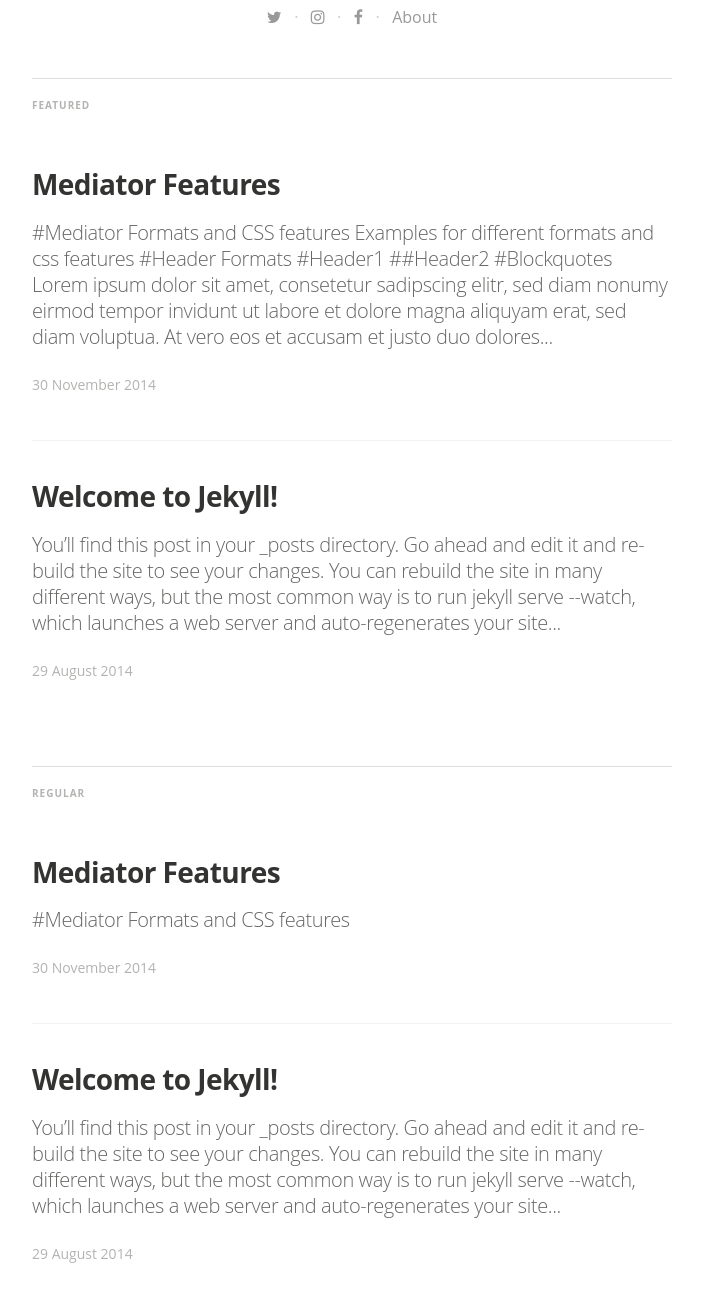
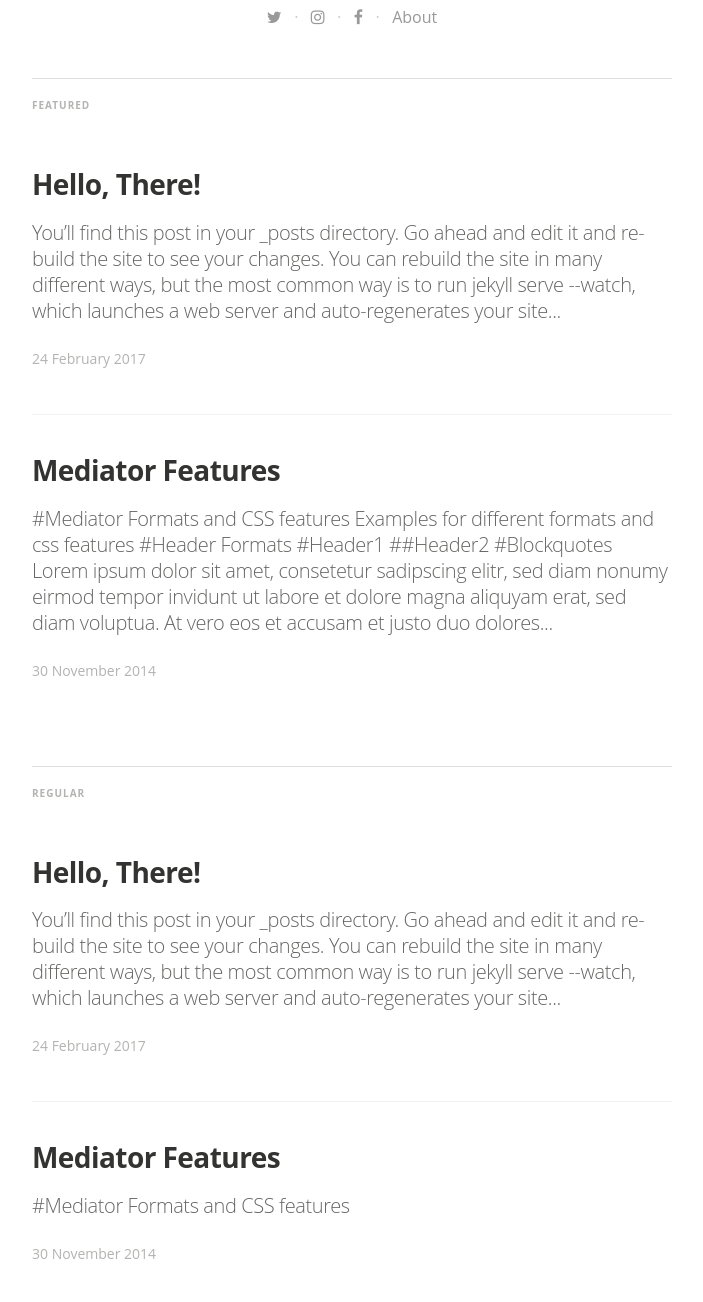
Before and after one commit to beccamccaskey/southerncatholicmom, a Jekyll site: the page built from index.html, in a window 1280 px wide and 1400 px high, scrolled down 538 px, cut to the strip 95-1397 px from the top of the window. Shown: the whole strip, without its empty margins (288-991 px from the left). Built offline with Jekyll 4.4.1, drawn with Linux system fonts in a browser that asks for light colours; nearby versions of some CDN libraries; some web fonts are replaced; the list of posts is cut into pages by our own code.

Commit message:
Update and rename 2014-08-29-welcome-to-jekyll.markdown to 2017-02-24-HelloThere.markdown

```diff
--- a/_posts/2014-08-29-welcome-to-jekyll.markdown
+++ b/_posts/2017-02-24-HelloThere.markdown
@@ -1,7 +1,7 @@
 ---
 layout: post
-title:  "Welcome to Jekyll!"
-date:   2014-08-29 14:34:25
+title:  "Hello, There!"
+date:   2017-02-24 14:34:25
 categories: jekyll update
 tags: featured
 image: /assets/article_images/2014-08-29-welcome-to-jekyll/desktop.JPG
```
